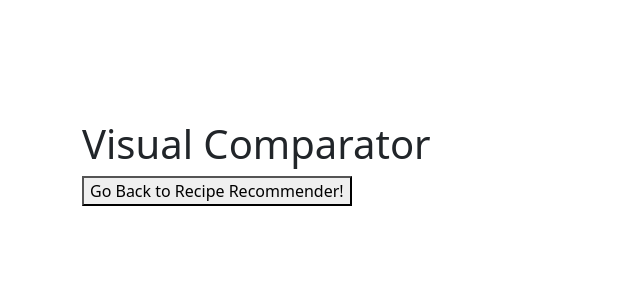
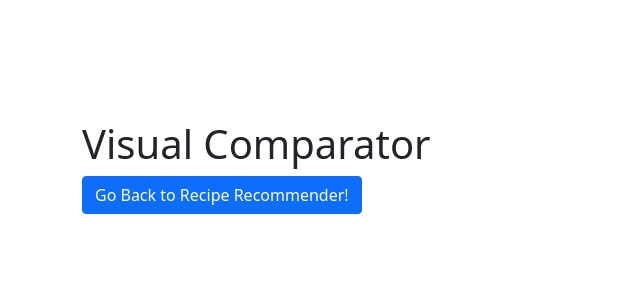
Before and after one commit to smuktevi/recipeat, a Flask app: page /compare in a window 1280 px wide. Shown: the part 56-356 px from the top of the page, without its empty margins (0-640 px from the left). Run offline with Flask 2, Linux system fonts and the light colour scheme; some libraries are stand-ins or nearby versions.

Commit message:
fixed a bug involving recipe and comparator (global variable). Small UI stuff (button)

```diff
--- a/app/routes.py
+++ b/app/routes.py
@@ -173,7 +173,6 @@ def ingredients():
     return render_template('ingredients.html', form=form, ingredients=ingredients_list)
 
 
-# TODO known bug in the recipe.html. The ingredients tab opens up ingredient of the wrong card. Need to be fixed
 @app.route('/recipe', methods=['GET', 'POST'])
 def recipe():
     form = RecipeForm()
@@ -183,8 +182,6 @@ def recipe():
     for ingredient in ingredients_list:
         choices.append((ingredient[1], ingredient[1]))
     form.ingredients.choices = choices
-
-    global recipe_list
 
     if request.method == 'POST':
 
@@ -282,11 +279,13 @@ def recipe():
     if RecipeRecommender.recipe_recommender is None:
         return render_template('recipe.html', form=form)
     else:
-        return render_template('recipe.html', form=form, recipe_list = RecipeRecommender.recipe_recommender.recipe_list)
+        return render_template('recipe.html', form=form, recipe_list=RecipeRecommender.recipe_recommender.recipe_list)
 
 
 @app.route('/compare', methods=['GET', 'POST'])
 def compare():
+
+    # TODO uncomment out button in visual_compare.html
 
     if Compare.compare is None:
         return render_template('visual_comparator.html')
--- a/app/templates/visual_comparator.html
+++ b/app/templates/visual_comparator.html
@@ -10,7 +10,7 @@
     }
 </style>
     <h1>Visual Comparator</h1>
-    <button onclick="/recipe">Go Back to Recipe Recommender!</button>
+    <a class="btn btn-primary" role="button" href="/recipe">Go Back to Recipe Recommender!</a>
     {% if msg %}
         <div class="alert alert-danger">
             {{ msg }}
@@ -29,7 +29,7 @@
         {% for comparison in nutrient_compare %}
             {{ comparison | safe }}
         {% endfor %}
-    <a href="/recipe">Go Back to Recipe Recommender!</a>
+    <a class="btn btn-primary" role="button" href="/recipe">Go Back to Recipe Recommender!</a>
     {% endif %}
 
 {% endblock %}
```
